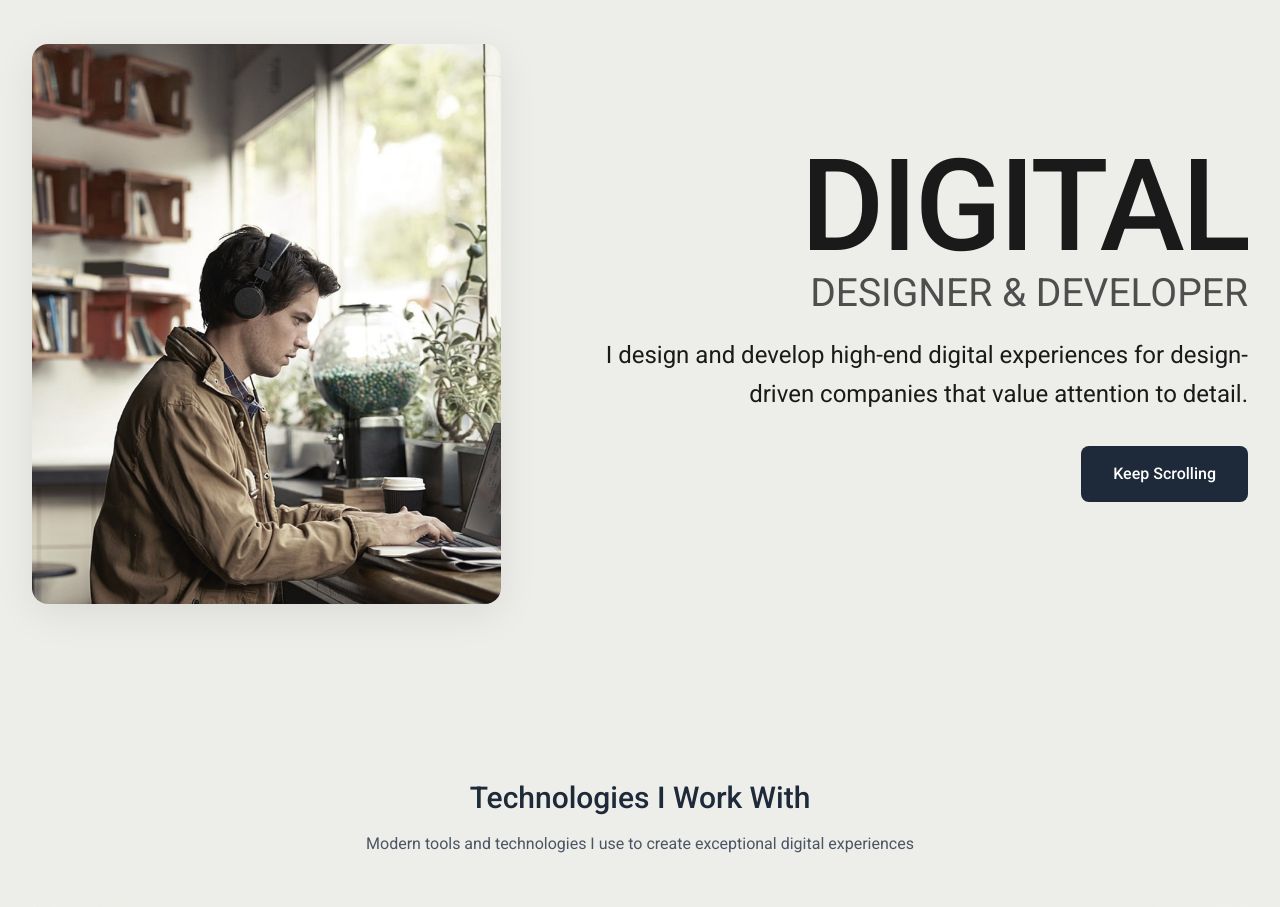
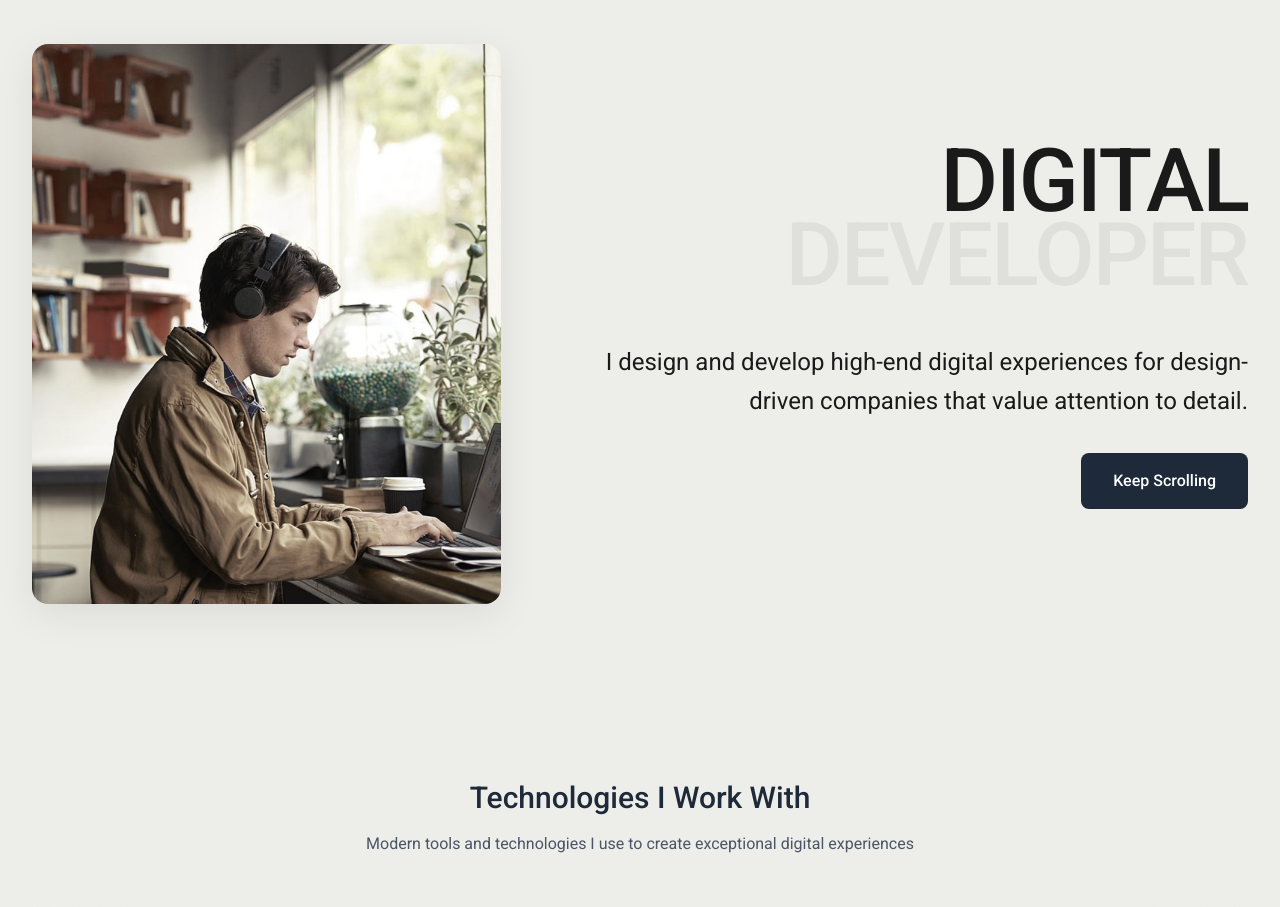
Before and after one commit to yusufgulmezz/portfolio, a Next.js app: page / in a window 1280 px wide. Shown: the part 860-1767 px from the top of the page. Built offline with nearby package versions, Linux system fonts and the light colour scheme.

Commit message:
Implement animated role text in HeroSection component: Add dynamic role display with transitions for enhanced visual engagement.

```diff
--- a/src/components/sections/HeroSection.tsx
+++ b/src/components/sections/HeroSection.tsx
@@ -1,7 +1,38 @@
 'use client';
 
-import { motion } from 'framer-motion';
+import { motion, AnimatePresence } from 'framer-motion';
+import { useState, useEffect } from 'react';
 
+const AnimatedRoleText = () => {
+  const roles = ['DESIGNER', 'DEVELOPER'];
+  const [currentRoleIndex, setCurrentRoleIndex] = useState(0);
+
+  useEffect(() => {
+    const interval = setInterval(() => {
+      setCurrentRoleIndex((prevIndex) => (prevIndex + 1) % roles.length);
+    }, 1500); // Her 1.5 saniyede bir değiş
+
+    return () => clearInterval(interval);
+  }, []);
+
+  return (
+    <div className="relative h-[44px] sm:h-[56px] md:h-[72px] lg:h-[88px]">
+      <AnimatePresence mode="wait">
+        <motion.h1
+          key={currentRoleIndex}
+          initial={{ opacity: 0, y: 20 }}
+          animate={{ opacity: 1, y: 0 }}
+          exit={{ opacity: 0, y: -20 }}
+          transition={{ duration: 0.4, ease: "easeInOut" }}
+          className="absolute top-0 right-0 text-[36px] sm:text-[56px] md:text-[72px] lg:text-[88px] font-medium text-[#4E4E4E] leading-[0.95] text-right"
+          style={{ fontFamily: 'var(--font-roboto)', letterSpacing: '-0.0226em' }}
+        >
+          {roles[currentRoleIndex]}
+        </motion.h1>
+      </AnimatePresence>
+    </div>
+  );
+};
 
 const HeroSection = () => {
 
@@ -48,19 +79,14 @@ const HeroSection = () => {
                 className="mb-6"
               >
                 <div className="flex items-baseline gap-4 mb-2 justify-end">
-                  {/* <span className="text-lg sm:text-xl lg:text-2xl font-normal text-orange-500">
-                    Yusuf Gülmez
-                  </span> */}
                   <span
-                    className="text-[52px] sm:text-[80px] md:text-[104px] lg:text-[128px] font-medium text-[#1A1A1A] leading-[0.95] text-right"
+                    className="text-[36px] sm:text-[56px] md:text-[72px] lg:text-[88px] font-medium text-[#1A1A1A] leading-[0.95] text-right"
                     style={{ fontFamily: 'var(--font-roboto)', letterSpacing: '-0.0226em' }}
                   >
                     DIGITAL
                   </span>
                 </div>
-                <h1 className="text-[24px] sm:text-[24px] md:text-[24px] lg:text-[39px] font-Regular text-[#4E4E4E] leading-[0.95] text-right">
-                DESIGNER & DEVELOPER
-                </h1>
+                <AnimatedRoleText />
               </motion.div>
 
               {/* Description */}
```
